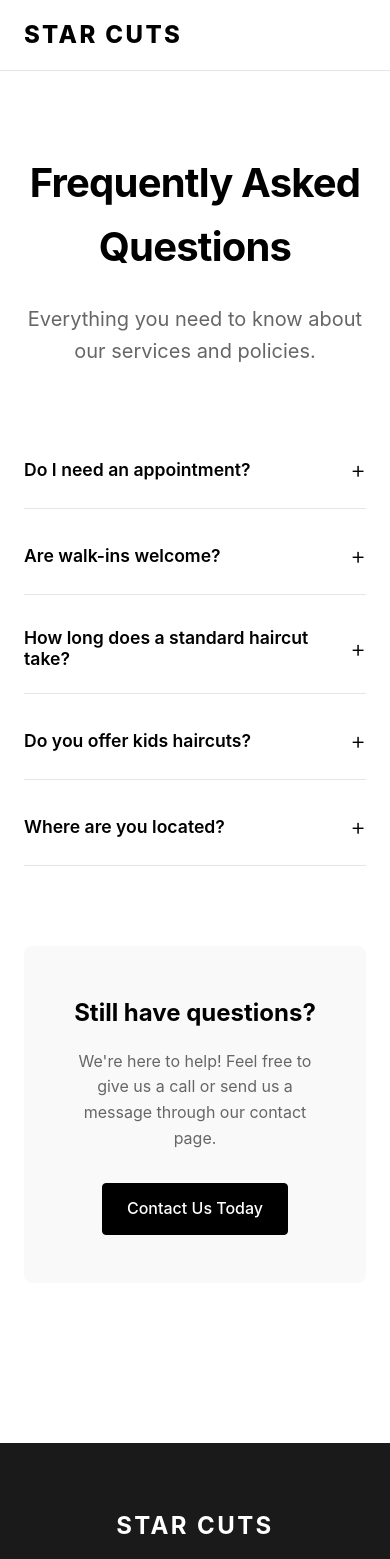
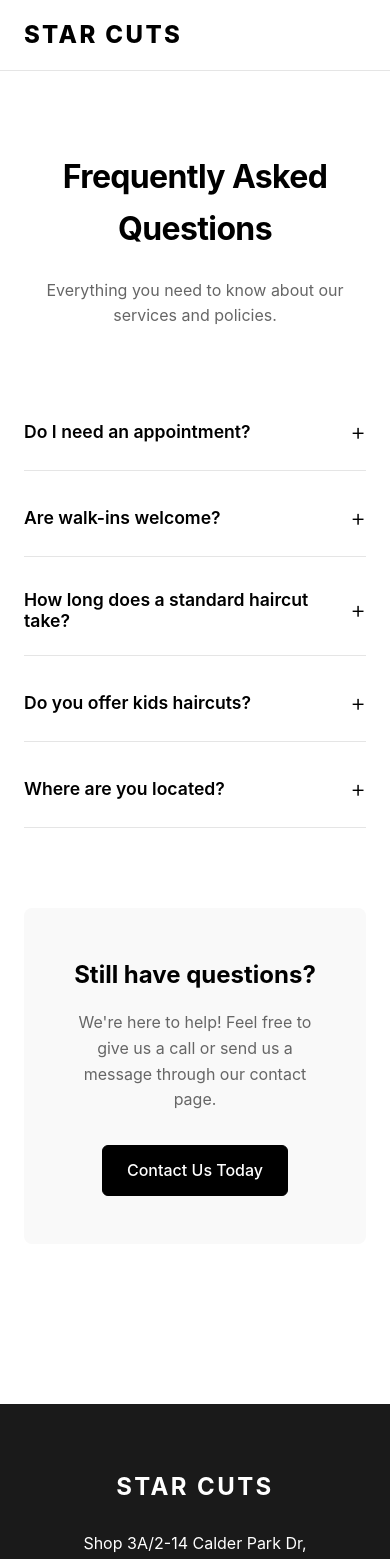
Before and after one commit to rrad0004-bot/star-cuts-barber, a Next.js app: page /faq in a window 390 px wide. Shown: the top 1559 px of the page. Built offline with nearby package versions, Linux system fonts and the light colour scheme.

Commit message:
mobile fix?

```diff
--- a/src/app/globals.css
+++ b/src/app/globals.css
@@ -10,15 +10,18 @@
   --transition: all 0.3s ease;
 }
 
+/* 🚨 IMPORTANT FIX:
+   Disable system dark mode overriding your design
+   (this is often what causes “different mobile look”) */
 @media (prefers-color-scheme: dark) {
   :root {
-    --primary-color: #ffffff;
-    --secondary-color: #f0f0f0;
-    --accent-color: #cccccc;
-    --background-color: #0a0a0a;
-    --foreground-color: #ffffff;
-    --text-muted: #a3a3a3;
-    --border-color: #333333;
+    --primary-color: #000000;
+    --secondary-color: #1a1a1a;
+    --accent-color: #333333;
+    --background-color: #ffffff;
+    --foreground-color: #000000;
+    --text-muted: #666666;
+    --border-color: #e5e5e5;
   }
 }
 
@@ -26,6 +29,12 @@
   box-sizing: border-box;
   padding: 0;
   margin: 0;
+}
+
+html,
+body {
+  height: 100%;
+  width: 100%;
 }
 
 body {
@@ -37,6 +46,7 @@ body {
   -moz-osx-font-smoothing: grayscale;
 }
 
+/* links */
 a {
   color: inherit;
   text-decoration: none;
@@ -47,6 +57,7 @@ a:hover {
   color: var(--text-muted);
 }
 
+/* buttons */
 button {
   cursor: pointer;
   border: none;
@@ -54,6 +65,7 @@ button {
   font-family: inherit;
 }
 
+/* container */
 .container {
   width: 100%;
   max-width: 1200px;
@@ -61,13 +73,14 @@ button {
   padding: 0 1.5rem;
 }
 
+/* button system */
 .btn {
   display: inline-block;
   padding: 0.75rem 1.5rem;
   background-color: var(--primary-color);
   color: var(--background-color);
   border: 1px solid var(--primary-color);
-  border-radius: 4px;
+  border-radius: 6px;
   font-weight: 500;
   text-align: center;
   transition: var(--transition);
@@ -78,24 +91,28 @@ button {
   color: var(--primary-color);
 }
 
+/* typography consistency */
 .title {
-  font-size: 2.5rem;
+  font-size: clamp(2rem, 4vw, 2.8rem);
   font-weight: 700;
   margin-bottom: 1.5rem;
   letter-spacing: -0.02em;
 }
 
 .subtitle {
-  font-size: 1.25rem;
+  font-size: clamp(1rem, 2vw, 1.25rem);
   color: var(--text-muted);
   font-weight: 400;
   margin-bottom: 2rem;
 }
 
+/* section consistency (THIS FIXES YOUR MOBILE ISSUE MOST OF THE TIME) */
 .section {
   padding: 5rem 0;
+  background-color: var(--background-color);
 }
 
+/* images */
 img {
   max-width: 100%;
   height: auto;
```
